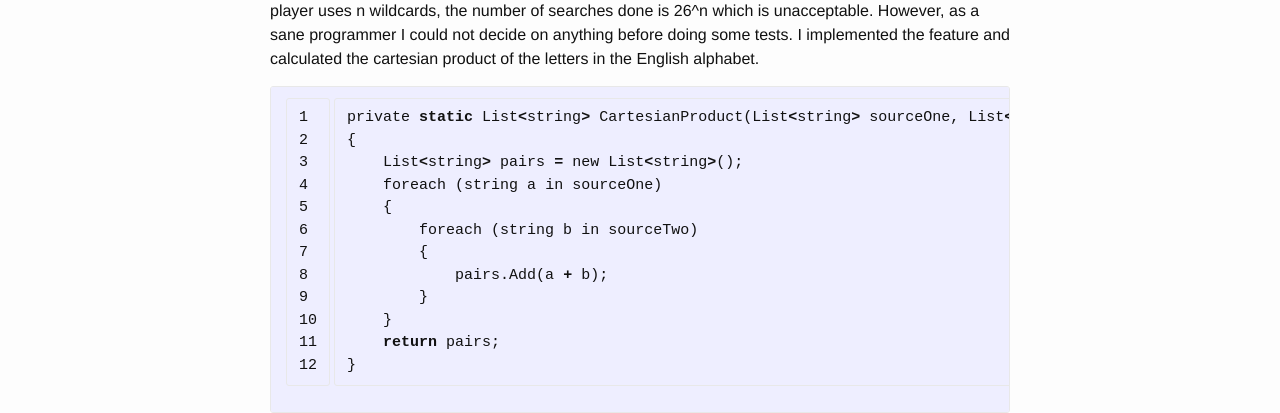
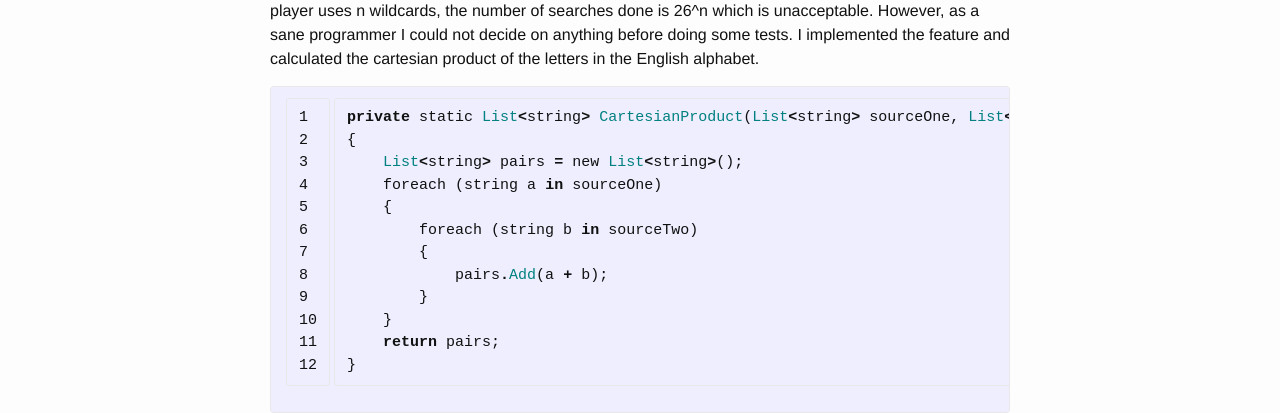
Before and after one commit to zehreken/zehreken.github.io, a Jekyll site: the page built from _posts/2016-05-17-case-study-on-string-performance.markdown, in a window 1280 px wide. Shown: the part 681-1094 px from the top of the page. Built offline with Jekyll 4.4.1, drawn with Linux system fonts in a browser that asks for light colours.

Commit message:
Update 2016-05-17-case-study-on-string-performance.markdown

```diff
--- a/_posts/2016-05-17-case-study-on-string-performance.markdown
+++ b/_posts/2016-05-17-case-study-on-string-performance.markdown
@@ -8,7 +8,7 @@ Finding a word in the dictionary in a quick and efficient way is really importan
 
 Then we decided to let the player use an unlimited number of wildcards and things started to get nasty. We realized that the search count would increase exponentially according to the number of wildcards used. For example if the player uses 1 wildcard, the number of searches performed becomes 26, if the player uses 2 wildcards the number of searches performed becomes 26^2=676, if the player uses 3 wildcards the number of searches we perform becomes 26^3=17576 etc. As you can see when the player uses n wildcards, the number of searches done is 26^n which is unacceptable. However, as a sane programmer I could not decide on anything before doing some tests. I implemented the feature and calculated the cartesian product of the letters in the English alphabet.
 
-{% highlight c linenos %}
+{% highlight ruby linenos %}
 private static List<string> CartesianProduct(List<string> sourceOne, List<string> sourceTwo)
 {
     List<string> pairs = new List<string>();
```
